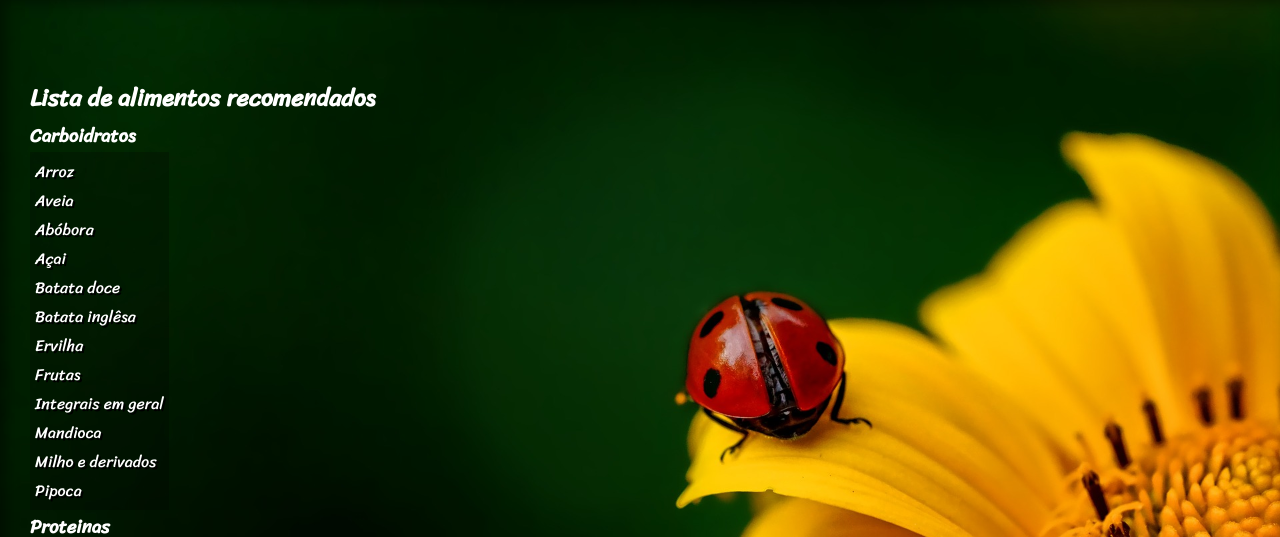
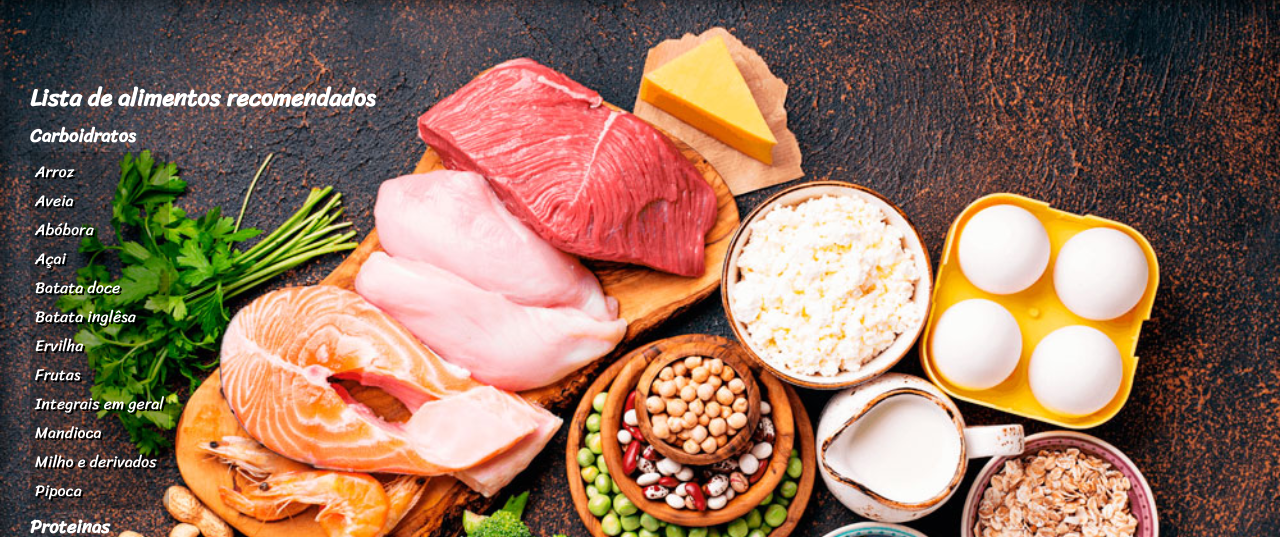
Before and after one commit to Pentriks/projeto-nutri, a plain HTML site: page index.html in a window 1280 px wide. Shown: the part 263-800 px from the top of the page. Drawn offline with Linux system fonts and the light colour scheme.

Commit message:
atualizei imagem de fundo

```diff
--- a/estilo/style.css
+++ b/estilo/style.css
@@ -70,7 +70,7 @@ section.imagem > p {
 }
 
 section#img01 {
-    background-image: url('../imagens/background001.jpg');
+    background-image: url('../imagens/alimentosrecomendados.jpg');
     background-position: right center;
 
 }
```
Also changed, not shown: imagens/alimentosrecomendados.jpg (added).
